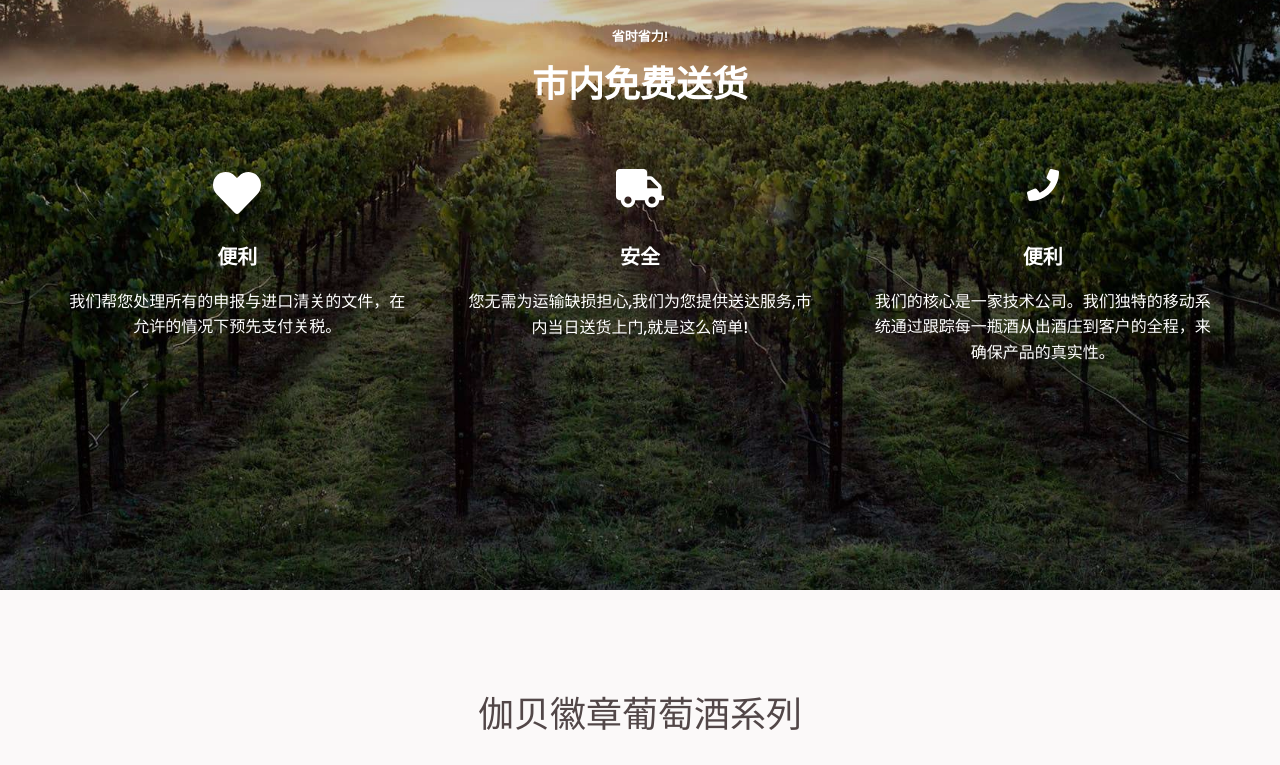
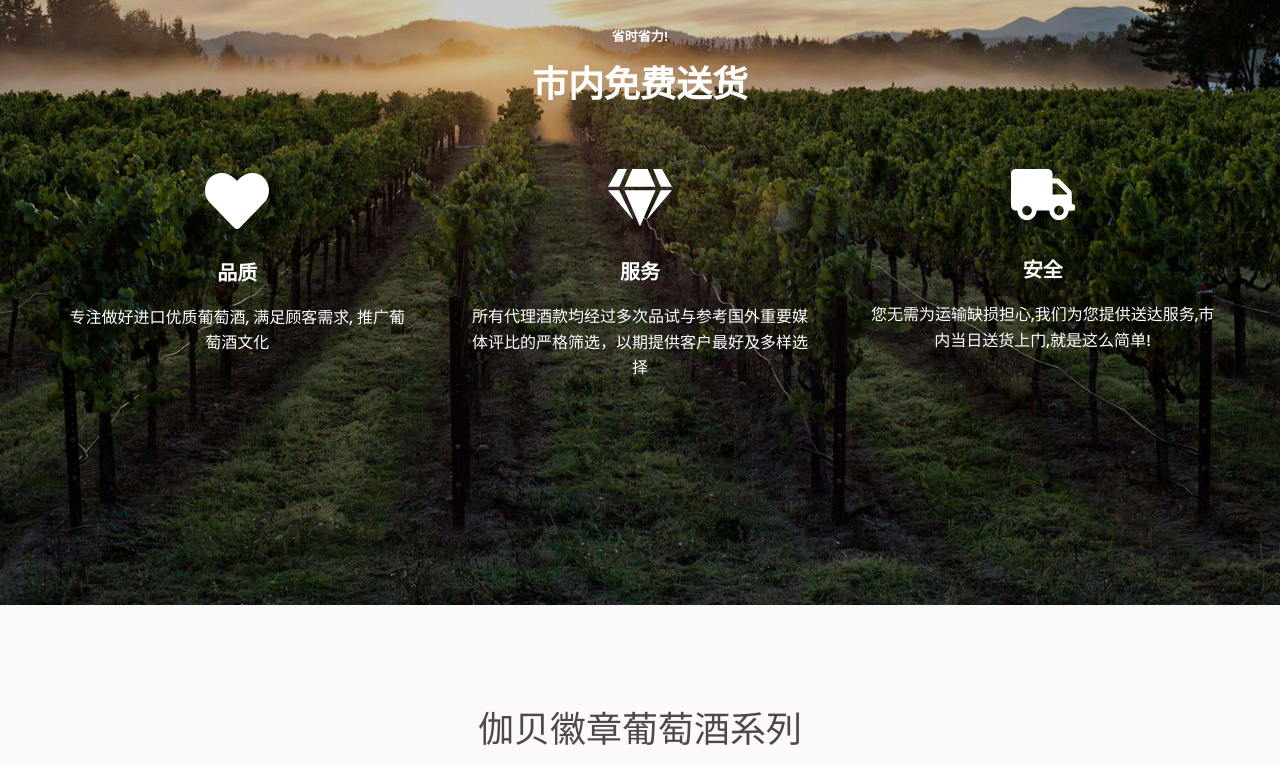
Before and after one commit to MrJ5678/blason-capelviel, a Vue app: page / in a window 1280 px wide. Shown: the part 1700-2465 px from the top of the page. Built offline with nearby package versions, Linux system fonts and the light colour scheme.

Commit message:
fix ui-design

```diff
--- a/src/components/Footer.vue
+++ b/src/components/Footer.vue
@@ -2,7 +2,7 @@
  * @Author: hhhhhq
  * @Date: 2021-01-09 16:29:47
  * @LastEditors: hhhhhq
- * @LastEditTime: 2021-01-26 16:23:21
+ * @LastEditTime: 2021-01-27 11:06:52
  * @Description: file content
 -->
 <template>
@@ -34,4 +34,8 @@ export default {
 .icon-social {
   width: 1rem;
 }
+
+.footer__link {
+  display: inline-block;
+}
 </style>
--- a/src/components/Services.vue
+++ b/src/components/Services.vue
@@ -2,7 +2,7 @@
  * @Author: hhhhhq
  * @Date: 2021-01-15 15:43:08
  * @LastEditors: hhhhhq
- * @LastEditTime: 2021-01-19 15:22:29
+ * @LastEditTime: 2021-01-27 10:44:32
  * @Description: file content
 -->
 <template>
@@ -13,9 +13,22 @@
     <div class="services__container bd-grid">
       <div class="services__data">
         <fa icon="heart" type="fas" class="services__icon"></fa>
-        <h3 class="services__title">便利</h3>
+        <h3 class="services__title">品质</h3>
         <p class="services__description">
-          我们帮您处理所有的申报与进口清关的文件，在允许的情况下预先支付关税。
+          专注做好进口优质葡萄酒, 满足顾客需求, 推广葡萄酒文化
+        </p>
+      </div>
+
+      <div class="services__data">
+        <fa
+          icon="gem"
+          type="fas"
+          class="services__icon icon-phone"
+          style="margin-bottom: 1.4rem;"
+        ></fa>
+        <h3 class="services__title">服务</h3>
+        <p class="services__description">
+          所有代理酒款均经过多次品试与参考国外重要媒体评比的严格筛选，以期提供客户最好及多样选择
         </p>
       </div>
 
@@ -24,19 +37,6 @@
         <h3 class="services__title">安全</h3>
         <p class="services__description">
           您无需为运输缺损担心,我们为您提供送达服务,市内当日送货上门,就是这么简单!
-        </p>
-      </div>
-
-      <div class="services__data">
-        <fa
-          icon="phone"
-          type="fas"
-          class="services__icon icon-phone"
-          style="margin-bottom: 2rem;"
-        ></fa>
-        <h3 class="services__title">便利</h3>
-        <p class="services__description">
-          我们的核心是一家技术公司。我们独特的移动系统通过跟踪每一瓶酒从出酒庄到客户的全程，来确保产品的真实性。
         </p>
       </div>
     </div>
@@ -78,4 +78,8 @@ svg.icon-truck {
   background: rgba(0, 0, 0, 0.2);
   z-index: -1;
 }
+
+.services__icon {
+  width: 4rem;
+}
 </style>
--- a/src/dbs/collapseLists.js
+++ b/src/dbs/collapseLists.js
@@ -2,7 +2,7 @@
  * @Author: hhhhhq
  * @Date: 2021-01-23 14:42:23
  * @LastEditors: hhhhhq
- * @LastEditTime: 2021-01-24 11:09:11
+ * @LastEditTime: 2021-01-26 16:48:12
  * @Description: file content
  */
 export const lists = [
@@ -19,7 +19,7 @@ export const lists = [
       },
       {
         title: "情况说明",
-        content: `<div class='collapse__subtitle'>葡萄酒产区: <span class='collapse__subtitle-expand'>朗格多克大区</span></div><div class='collapse__subtitle'>酿造方式: <span class='collapse__subtitle-expand'>酿制这款佳酿的老藤已经有50年以上的树龄. 不锈钢桶12个月, 橡木桶陈放6个月.</span></div><div class='collapse__subtitle'>葡萄酒分析: <span class='collapse__subtitle-expand'>酒精度: 13%, 适饮温度: 12~14°C</span></div><div class='collapse__subtitle'>葡萄品种: <span class='collapse__subtitle-expand'>100% 老藤歌海娜</span></div>`,
+        content: `<div class='collapse__subtitle'>葡萄酒产区: <span class='collapse__subtitle-expand'>朗格多克大区</span></div><div class='collapse__subtitle'>酿造方式: <span class='collapse__subtitle-expand'>酿制这款佳酿的老藤已经有50年以上的树龄. 不锈钢桶12个月, 橡木桶陈放6个月.</span></div><div class='collapse__subtitle'>葡萄酒分析: <span class='collapse__subtitle-expand'>酒精度: 12.5%, 适饮温度: 12~14°C</span></div><div class='collapse__subtitle'>葡萄品种: <span class='collapse__subtitle-expand'>100% 老藤歌海娜</span></div>`,
       },
     ],
   },
@@ -36,7 +36,7 @@ export const lists = [
       },
       {
         title: "情况说明",
-        content: `<div class='collapse__subtitle'>葡萄酒产区: <span class='collapse__subtitle-expand'>朗格多克大区</span></div><div class='collapse__subtitle'>酿造方式: <span class='collapse__subtitle-expand'>在葡萄达到最佳成熟度的时候开始采收.采用传统的带皮浸提发酵三周,最大限度地提取葡萄皮里的颜色、单宁和芳香物质.在法国橡木桶和美国橡木桶陈酿4个月</span></div><div class='collapse__subtitle'>葡萄酒分析: <span class='collapse__subtitle-expand'>酒精度: 13%, 适饮温度: 12~14°C</span></div><div class='collapse__subtitle'>葡萄品种: <span class='collapse__subtitle-expand'>50% 赤霞珠, 50% 梅洛</span></div>`,
+        content: `<div class='collapse__subtitle'>葡萄酒产区: <span class='collapse__subtitle-expand'>朗格多克大区</span></div><div class='collapse__subtitle'>酿造方式: <span class='collapse__subtitle-expand'>在葡萄达到最佳成熟度的时候开始采收.采用传统的带皮浸提发酵三周,最大限度地提取葡萄皮里的颜色、单宁和芳香物质.在法国橡木桶和美国橡木桶陈酿4个月</span></div><div class='collapse__subtitle'>葡萄酒分析: <span class='collapse__subtitle-expand'>酒精度: 13.5%, 适饮温度: 12~14°C</span></div><div class='collapse__subtitle'>葡萄品种: <span class='collapse__subtitle-expand'>50% 赤霞珠, 50% 梅洛</span></div>`,
       },
     ],
   },
@@ -53,7 +53,7 @@ export const lists = [
       },
       {
         title: "情况说明",
-        content: `<div class='collapse__subtitle'>葡萄酒产区: <span class='collapse__subtitle-expand'>朗格多克大区</span></div><div class='collapse__subtitle'>酿造方式: <span class='collapse__subtitle-expand'>三个葡萄品种成熟时,被分别采收和酿酒.采收后,葡萄被运往酒窖除梗和破碎.不锈钢桶12个月,橡木桶6个月.</span></div><div class='collapse__subtitle'>葡萄酒分析: <span class='collapse__subtitle-expand'>酒精度: 13%, 适饮温度: 12~14°C</span></div><div class='collapse__subtitle'>葡萄品种: <span class='collapse__subtitle-expand'>50% 歌海娜(Carignan), 30% 西拉(Syrah), 20% 牧歌怀特(Mourbedre)</span></div>`,
+        content: `<div class='collapse__subtitle'>葡萄酒产区: <span class='collapse__subtitle-expand'>朗格多克大区</span></div><div class='collapse__subtitle'>酿造方式: <span class='collapse__subtitle-expand'>三个葡萄品种成熟时,被分别采收和酿酒.采收后,葡萄被运往酒窖除梗和破碎.不锈钢桶12个月,橡木桶6个月.</span></div><div class='collapse__subtitle'>葡萄酒分析: <span class='collapse__subtitle-expand'>酒精度: 13.5%, 适饮温度: 12~14°C</span></div><div class='collapse__subtitle'>葡萄品种: <span class='collapse__subtitle-expand'>50% 歌海娜(Carignan), 30% 西拉(Syrah), 20% 牧歌怀特(Mourbedre)</span></div>`,
       },
     ],
   },
@@ -70,7 +70,7 @@ export const lists = [
       },
       {
         title: "情况说明",
-        content: `<div class='collapse__subtitle'>葡萄酒产区: <span class='collapse__subtitle-expand'>朗格多克大区</span></div><div class='collapse__subtitle'>酿造方式: <span class='collapse__subtitle-expand'>在葡萄达到最佳成熟度的时候开始采收.采用传统的带皮浸提方式发酵三周,最大限度地提取葡萄皮里的颜色,单宁和芳香物质.在橡木桶内陈放6个月.</span></div><div class='collapse__subtitle'>葡萄酒分析: <span class='collapse__subtitle-expand'>酒精度: 13%, 适饮温度: 12~14°C</span></div><div class='collapse__subtitle'>葡萄品种: <span class='collapse__subtitle-expand'>50% 赤霞珠, 50% 西拉</span></div>`,
+        content: `<div class='collapse__subtitle'>葡萄酒产区: <span class='collapse__subtitle-expand'>朗格多克大区</span></div><div class='collapse__subtitle'>酿造方式: <span class='collapse__subtitle-expand'>在葡萄达到最佳成熟度的时候开始采收.采用传统的带皮浸提方式发酵三周,最大限度地提取葡萄皮里的颜色,单宁和芳香物质.在橡木桶内陈放6个月.</span></div><div class='collapse__subtitle'>葡萄酒分析: <span class='collapse__subtitle-expand'>酒精度: 13.5%, 适饮温度: 12~14°C</span></div><div class='collapse__subtitle'>葡萄品种: <span class='collapse__subtitle-expand'>50% 赤霞珠, 50% 西拉</span></div>`,
       },
     ],
   },
@@ -87,7 +87,7 @@ export const lists = [
       },
       {
         title: "情况说明",
-        content: `<div class='collapse__subtitle'>葡萄酒产区: <span class='collapse__subtitle-expand'>朗格多克大区</span></div><div class='collapse__subtitle'>酿造方式: <span class='collapse__subtitle-expand'>葡萄经除梗榨汁后,带皮浸提发酵十天左右. 不锈钢桶12个月, 橡木桶陈放6个月.</span></div><div class='collapse__subtitle'>葡萄酒分析: <span class='collapse__subtitle-expand'>酒精度: 13%, 适饮温度: 12~14°C</span></div><div class='collapse__subtitle'>葡萄品种: <span class='collapse__subtitle-expand'>100% 赤霞珠</span></div>`,
+        content: `<div class='collapse__subtitle'>葡萄酒产区: <span class='collapse__subtitle-expand'>朗格多克大区</span></div><div class='collapse__subtitle'>酿造方式: <span class='collapse__subtitle-expand'>葡萄经除梗榨汁后,带皮浸提发酵十天左右. 不锈钢桶12个月, 橡木桶陈放6个月.</span></div><div class='collapse__subtitle'>葡萄酒分析: <span class='collapse__subtitle-expand'>酒精度: 13.5%, 适饮温度: 12~14°C</span></div><div class='collapse__subtitle'>葡萄品种: <span class='collapse__subtitle-expand'>100% 赤霞珠</span></div>`,
       },
     ],
   },
@@ -104,7 +104,7 @@ export const lists = [
       },
       {
         title: "情况说明",
-        content: `<div class='collapse__subtitle'>葡萄酒产区: <span class='collapse__subtitle-expand'>朗格多克大区</span></div><div class='collapse__subtitle'>酿造方式: <span class='collapse__subtitle-expand'>葡萄除梗后被分成两个部分分别酿制. 一部分的西拉葡萄采用现代的热浸提方式,以获得更多西拉葡萄品种特有的芳香物质.不锈钢桶12个月, 橡木桶陈放6个月.</span></div><div class='collapse__subtitle'>葡萄酒分析: <span class='collapse__subtitle-expand'>酒精度: 13%, 适饮温度: 12~14°C</span></div><div class='collapse__subtitle'>葡萄品种: <span class='collapse__subtitle-expand'>100% 西拉</span></div>`,
+        content: `<div class='collapse__subtitle'>葡萄酒产区: <span class='collapse__subtitle-expand'>朗格多克大区</span></div><div class='collapse__subtitle'>酿造方式: <span class='collapse__subtitle-expand'>葡萄除梗后被分成两个部分分别酿制. 一部分的西拉葡萄采用现代的热浸提方式,以获得更多西拉葡萄品种特有的芳香物质.不锈钢桶12个月, 橡木桶陈放6个月.</span></div><div class='collapse__subtitle'>葡萄酒分析: <span class='collapse__subtitle-expand'>酒精度: 13.5%, 适饮温度: 12~14°C</span></div><div class='collapse__subtitle'>葡萄品种: <span class='collapse__subtitle-expand'>100% 西拉</span></div>`,
       },
     ],
   },
--- a/src/views/Production.vue
+++ b/src/views/Production.vue
@@ -2,7 +2,7 @@
  * @Author: hhhhhq
  * @Date: 2021-01-20 19:46:39
  * @LastEditors: hhhhhq
- * @LastEditTime: 2021-01-24 17:11:08
+ * @LastEditTime: 2021-01-27 10:58:31
  * @Description: file content
 -->
 <template>
@@ -46,7 +46,7 @@
             :href="pdfLink"
             download="blason-capelviel"
             class="download link link-icon"
-            >VIEW TASTING NOTES AS PDF (28KB)
+            >VIEW TASTING NOTES AS PDF (2.9MB)
           </a>
         </div>
       </div>
```
